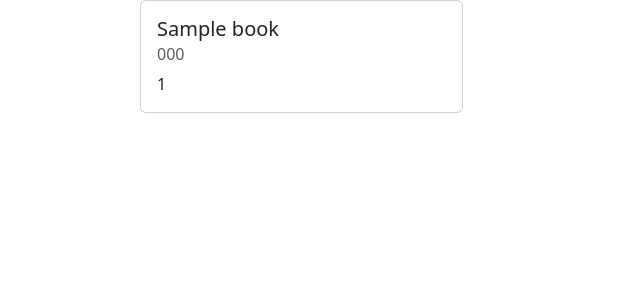
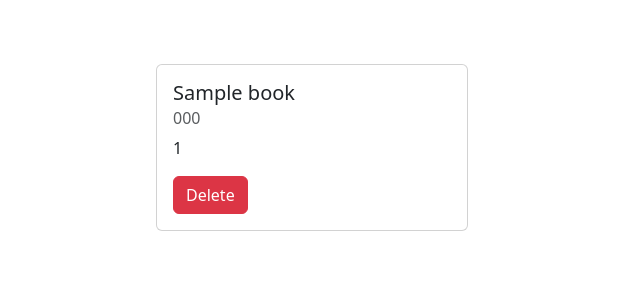
Before and after one commit to GerritHillebrecht/masterschool-book-alchemy, a Flask app: template templates/home.html in a window 1280 px wide. Shown: the top 300 px of the page, without its empty margins (0-640 px from the left). Run offline with Flask 3, Linux system fonts and the light colour scheme; the template is opened without the code that fills it: most values are stand-ins (such as "Sample title", 1, 10 or a date in 2020); parts of the project's set-up code (start-up, migrations or seed data) failed here and were passed over.

Commit message:
[feat] added basic delete-function. No validation on any route yet.

```diff
--- a/main.py
+++ b/main.py
@@ -1,7 +1,8 @@
+import os
+
 from flask import Flask, request, jsonify, render_template
 from flask_cors import CORS
-from sqlalchemy.orm import joinedload
-import os
+
 from data_models import db, Author, Book
 
 basedir = os.path.abspath(os.path.dirname(__file__))
@@ -18,22 +19,16 @@ def get_populate_database():
 
     return jsonify([
         book.to_dict()
-        for book in db.session.query(Book).all()
+        for book in db.session.query(Book).join(Author).all()
     ])
 
 
 @app.get("/")
 def get_home():
-    books_with_authors = db.session.query(Book).join(Author).all()
-    print("books")
-    print("-----------------------------")
-    for book in books_with_authors:
-        print(book.to_dict())
-    print("-----------------------------")
-
     books = [
         book.to_dict()
         for book in db.session.query(Book)
+        .join(Author)
         .order_by(Book.id.desc())
         .all()
     ]
@@ -42,7 +37,10 @@ def get_home():
 
 @app.get("/api/v1/authors")
 def get_authors():
-    return [author.to_dict() for author in db.session.query(Author).order_by(Author.id.desc()).all()]
+    return jsonify([
+        author.to_dict()
+        for author in db.session.query(Author).join(Book).order_by(Author.id.desc()).all()
+    ]), 200
 
 
 @app.post("/api/v1/authors")
@@ -67,7 +65,10 @@ def add_author():
 
 @app.get("/api/v1/books")
 def get_books():
-    return [book.to_dict() for book in db.session.query(Book).all()]
+    return jsonify([
+        book.to_dict()
+        for book in db.session.query(Book).all()
+    ])
 
 
 @app.post("/api/v1/books")
@@ -90,6 +91,16 @@ def add_book():
     db.session.commit()
 
     return jsonify(book.to_dict()), 200
+
+
+@app.delete("/api/v1/books/<int:book_id>")
+def delete_book(book_id: int):
+    db.session.query(Book).filter(Book.id == book_id).delete()
+    db.session.commit()
+
+    return jsonify({
+        "message": f'Successfully deleted book with id {book_id}'
+    })
 
 
 def populate_database():
--- /dev/null
+++ b/static/js/crud.js
@@ -0,0 +1,25 @@
+BASE_URL = "http://localhost:3000/api/v1"
+
+delete_buttons = document.querySelectorAll("button[data-book-delete]")
+
+delete_buttons.forEach(button => button.addEventListener("click", async (e) => {
+        if (confirm(`Do you really want to delete book ${button.dataset.bookDelete}?`)) {
+            try {
+                res = await delete_book(button.dataset.bookDelete)
+                deleted_book = await res.json()
+
+                location.reload()
+                return `Successfully deleted book {deleted_book.id}`
+            }
+            catch (e) {
+                console.error("error: ", e)
+            }
+        }
+    })
+)
+
+async function delete_book(book_id) {
+    return fetch(`${BASE_URL}/books/${book_id}`, {
+        method: "DELETE",
+    })
+}
--- a/static/style.css
+++ b/static/style.css
@@ -1,6 +1,9 @@
 .book-cards {
     max-width: 1000px;
-    margin: auto;
+    margin-inline: auto;
+    margin-block: 4rem;
+    padding-inline: 1rem;
+
     display: grid;
     grid-template-columns: repeat(3, 1fr);
     gap: 1rem;
--- /dev/null
+++ b/templates/base.html
@@ -0,0 +1,24 @@
+<!DOCTYPE html>
+<html lang="en">
+<head>
+    <meta charset="UTF-8">
+    <title>Masterschool - {% block title %} {% endblock %}</title>
+    <meta name="viewport" content="width=device-width, initial-scale=1.0">
+    <meta http-equiv="X-UA-Compatible" content="ie=edge">
+    <link rel="stylesheet" href="{{url_for('static',filename='style.css')}}">
+    <link href="https://cdn.jsdelivr.net/npm/bootstrap@5.3.3/dist/css/bootstrap.min.css" rel="stylesheet"
+          integrity="sha384-QWTKZyjpPEjISv5WaRU9OFeRpok6YctnYmDr5pNlyT2bRjXh0JMhjY6hW+ALEwIH" crossorigin="anonymous">
+    {% block css_imports %} {% endblock %}
+</head>
+<body>
+
+{% block content %} {% endblock %}
+
+<script src="https://cdn.jsdelivr.net/npm/bootstrap@5.3.3/dist/js/bootstrap.bundle.min.js"
+        integrity="sha384-YvpcrYf0tY3lHB60NNkmXc5s9fDVZLESaAA55NDzOxhy9GkcIdslK1eN7N6jIeHz"
+        crossorigin="anonymous"></script>
+{% block js_imports %} {% endblock %}
+
+
+</body>
+</html>
--- a/templates/home.html
+++ b/templates/home.html
@@ -1,29 +1,28 @@
-<!DOCTYPE html>
-<html lang="en">
-<head>
-    <meta charset="UTF-8">
-    <meta name="viewport" content="width=device-width, initial-scale=1.0">
-    <meta http-equiv="X-UA-Compatible" content="ie=edge">
-    <link rel="stylesheet" href="{{url_for('static',filename='style.css')}}">
-    <link href="https://cdn.jsdelivr.net/npm/bootstrap@5.3.3/dist/css/bootstrap.min.css" rel="stylesheet"
-          integrity="sha384-QWTKZyjpPEjISv5WaRU9OFeRpok6YctnYmDr5pNlyT2bRjXh0JMhjY6hW+ALEwIH" crossorigin="anonymous">
-</head>
-<body>
+{% extends 'base.html' %}
 
+{% block title %}
+Blog
+{% endblock %}
+
+{% block css_imports %}
+<link rel="stylesheet" href="https://cdn.jsdelivr.net/npm/bootstrap-icons@1.11.3/font/bootstrap-icons.min.css">
+{% endblock %}
+
+{% block content %}
 <div class="book-cards">
-
     {% for book in books %}
     <div class="card">
         <div class="card-body">
             <h5 class="card-title">{{ book.title }}</h5>
             <h6 class="card-subtitle mb-2 text-body-secondary">{{ book.isbn }}</h6>
             <p class="card-text">{{ book.author_id }}</p>
+            <button data-book-delete="{{book.get('id')}}" class="btn btn-danger">Delete</button>
         </div>
     </div>
     {% endfor %}
 </div>
-<script src="https://cdn.jsdelivr.net/npm/bootstrap@5.3.3/dist/js/bootstrap.bundle.min.js"
-        integrity="sha384-YvpcrYf0tY3lHB60NNkmXc5s9fDVZLESaAA55NDzOxhy9GkcIdslK1eN7N6jIeHz"
-        crossorigin="anonymous"></script>
-</body>
-</html>
+{% endblock %}
+
+{% block js_imports %}
+<script src="{{url_for('static',filename='js/crud.js')}}"></script>
+{% endblock %}
```
Also changed, not shown: data/library.sqlite.
